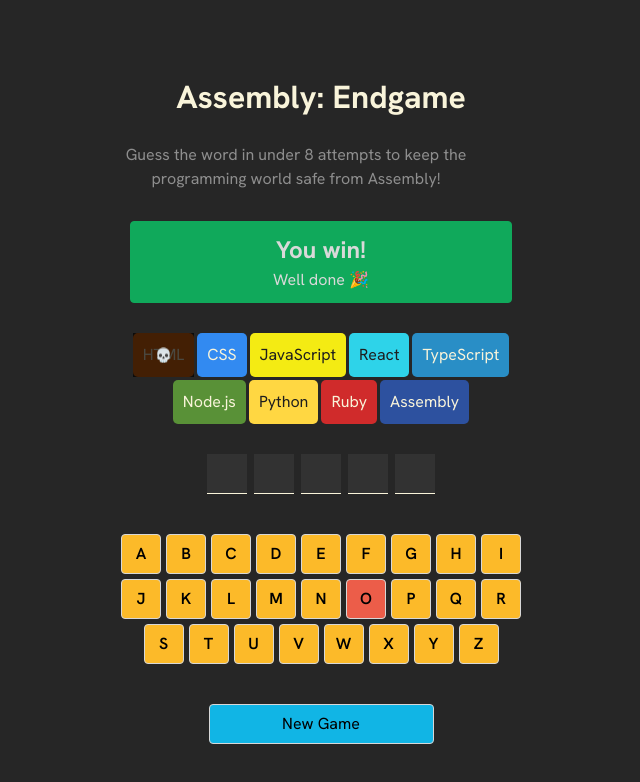
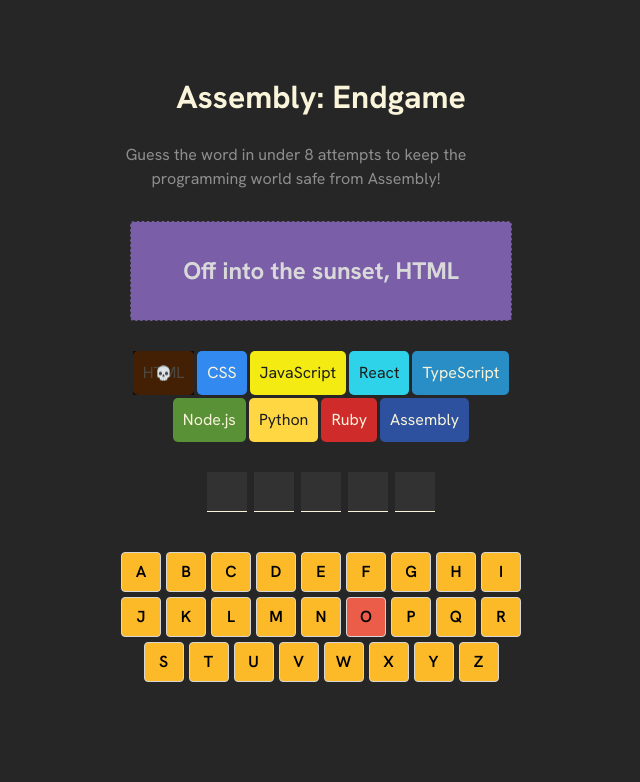
Before and after one commit to codenamemadison/assembly-endgame, a React (Vite) app: page / in a window 1280 px wide. Both pictures are taken after a click on the button "Letter o". Shown: the top 782 px of the page, without its empty margins (319-959 px from the left). Built offline with nearby package versions, Linux system fonts and the light colour scheme.

Commit message:
add game status and accessibility functionality

```diff
--- a/src/App.jsx
+++ b/src/App.jsx
@@ -3,6 +3,7 @@
 import viteLogo from '/vite.svg'
 import { languages } from "./languages.js"
 import clsx from 'clsx'
+import { getFarewellText } from './utils.js'
 
 import './App.css'
 
@@ -11,10 +12,18 @@
   const alphabet = "abcdefghijklmnopqrstuvwxyz"
   const [guessLetters, setGuessLetters] = useState([])
 
+  // DERIVED VALUES
   let wrongGuessCount = 0
   for (let letter of guessLetters) {
     if (!currentWord.includes(letter)) wrongGuessCount++
   }
+  const numGuessesLeft = languages.length - 1
+  const isGameLost = wrongGuessCount >= languages.length - 1
+  const isGameWon = currentWord.split("").every(letter => guessLetters.includes(letter))
+  const isGameOver = isGameLost || isGameWon
+  // alternative to rendering message for last language killed off:
+  const lastGuessedLetter = guessLetters[guessLetters.length - 1]
+  // const isLastGuessIncorrect = lastGuessedLetter && !currentWord.includes(lastGuessedLetter)
 
   function updateGuess(letter) {
     setGuessLetters(prevGuess =>
@@ -58,17 +67,55 @@
       onClick={() => updateGuess(letter)}
       key={letter}
       className={className}
+      disabled={isGameOver ? true : false}
+      aria-disabled={guessLetters.includes(letter)}
+      aria-label={`Letter ${letter}`}
     >{letter.toUpperCase()}</button>)
-})
+  })
+
+  function renderGameStatus() {
+    if (!isGameOver) {
+      if (wrongGuessCount > 0) {
+        const lostMessage = getFarewellText(languages[wrongGuessCount - 1].name)
+        return (<h2>{lostMessage}</h2>)
+      } else {
+        return null
+      }
+    }
+    if (isGameWon) {
+      return (
+        <>
+          <h2>You win!</h2>
+          <p>Well done! 🎉</p>
+        </>
+      )
+    } else {
+      return (
+        <>
+          <h2>You lose!</h2>
+          <p>Better start learning Assembly 😭</p>
+        </>
+      )
+    }
+  }
   return (
     <main>
         <header>
             <h1>Assembly: Endgame</h1>
             <p>Guess the word in under 8 attempts to keep the programming world safe from Assembly!</p>
         </header>
-        <section id="status-bar">
-            <h2>You win! </h2>
-            Well done 🎉
+        <section
+          id="status-bar"
+          className={clsx({
+              "won-status": isGameWon,
+              "lose-status": isGameLost,
+              "farewell-status": wrongGuessCount > 0 && !isGameOver
+          })}
+          aria-live="polite"
+          role="status"
+          >
+            {renderGameStatus()}
+
         </section>
         <section id="languages-container">
           {langauges}
@@ -76,10 +123,29 @@
         <section id="word-section">
           {word}
         </section>
+
+        {/* Combined visually-hidden aria-live region for status updates */}
+        <section
+          className="sr-only"
+          aria-live="polite"
+          role="status"
+        >
+            <p>
+              {currentWord.includes(lastGuessedLetter) ?
+                  `Correct! The letter ${lastGuessedLetter} is in the word.` :
+                  `Sorry, the letter ${lastGuessedLetter} is not in the word.`
+              }
+              You have {numGuessesLeft} attempts left.
+            </p>
+            <p>Current word: {currentWord.split("").map(letter =>
+            guessLetters.includes(letter) ? letter + "." : "blank.")
+            .join(" ")}</p>
+
+        </section>
         <section id="keyboard">
           {keyboardElements}
         </section>
-        <button className="new-game">New Game</button>
+        {isGameOver && <button className="new-game">New Game</button>}
     </main>
   )
 }
--- a/src/index.css
+++ b/src/index.css
@@ -39,12 +39,12 @@
 }
 
 #status-bar {
-  border: 1px solid #10A95B;
-  background-color: #10A95B;
+  /* background-color: white; */
   padding: 10px;
   border-radius: 4px;
   text-align: center;
   margin: 30px 9px;
+  min-height: 100px;
 }
 
 #status-bar > h2 {
@@ -52,12 +52,21 @@
   margin: 0;
 }
 
-
-#status-bar > h2 {
-  padding: 0;
-  margin: 0;
+#status-bar.won-status {
+    background-color: #10A95B;
 }
 
+#status-bar.lose-status {
+    background-color: #BA2A2A;
+}
+
+#status-bar.farewell-status {
+    background-color: #7A5EA7;
+    border: 1px dashed #323232;
+    display: flex;
+    justify-content: center;
+    align-items: center;
+}
 
 #languages-container {
     display: flex;
@@ -129,6 +138,10 @@
     font-family: "Hanken Grotesk", Arial, sans-serif;
 }
 
+#keyboard > button:disabled {
+    cursor: not-allowed;
+    opacity: 0.5
+}
 button.new-game {
     background-color: #11B5E5;
     border: 1px solid #D7D7D7;
@@ -150,3 +163,16 @@
 #keyboard > button.wrong {
     background-color: #EC5D49;
 }
+
+
+.sr-only {
+    position: absolute;
+    width: 1px;
+    height: 1px;
+    padding: 0;
+    margin: -1px;
+    overflow: hidden;
+    clip: rect(0, 0, 0, 0);
+    white-space: nowrap;
+    border: 0;
+}
--- /dev/null
+++ b/src/utils.js
@@ -0,0 +1,19 @@
+export function getFarewellText(language) {
+    const options = [
+        `Farewell, ${language}`,
+        `Adios, ${language}`,
+        `R.I.P., ${language}`,
+        `We'll miss you, ${language}`,
+        `Oh no, not ${language}!`,
+        `${language} bites the dust`,
+        `Gone but not forgotten, ${language}`,
+        `The end of ${language} as we know it`,
+        `Off into the sunset, ${language}`,
+        `${language}, it's been real`,
+        `${language}, your watch has ended`,
+        `${language} has left the building`
+    ];
+
+    const randomIndex = Math.floor(Math.random() * options.length);
+    return options[randomIndex];
+}
```
